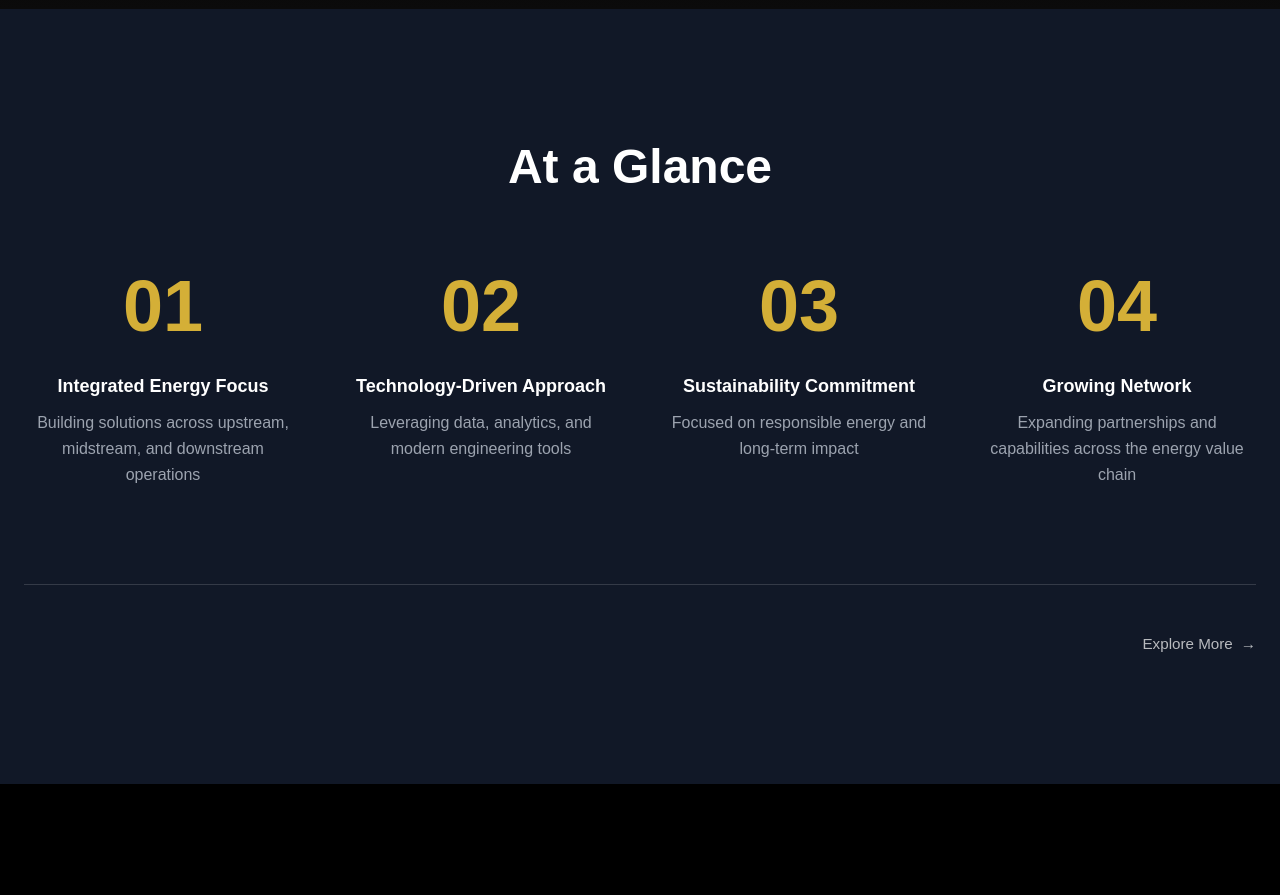
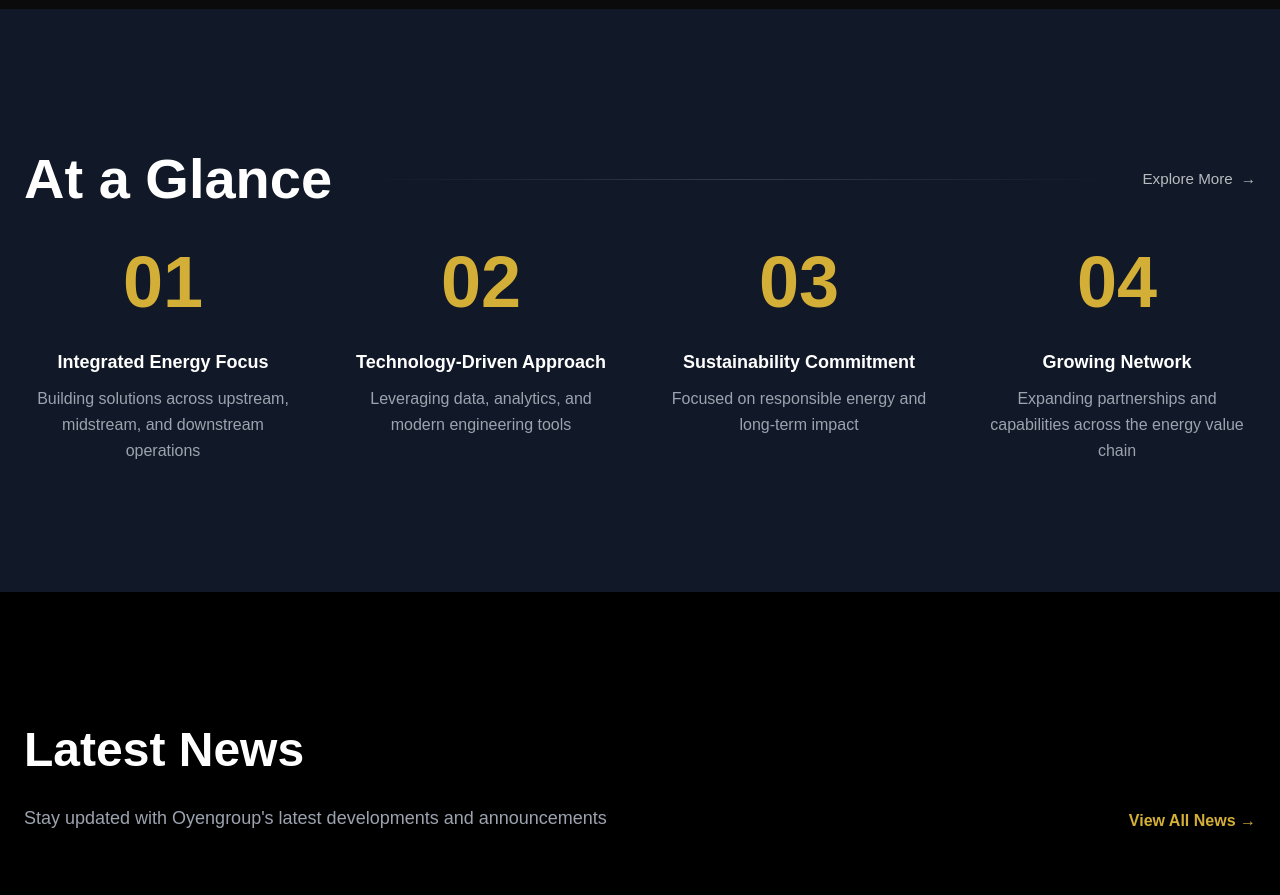
Before and after one commit to oyenhq-design/oyengroup, a Next.js app: page / in a window 1280 px wide. Shown: the part 1460-2355 px from the top of the page. Built offline with nearby package versions, Linux system fonts and the light colour scheme.

Commit message:
Redesigned At a Glance header with integrated CTA: horizontal flex layout (title | divider line | Explore More), divider gradient fade on edges, staggered animations (header 0.6s, line 0.7s@0.2s, CTA 0.6s@0.4s, grid@0.4s), arrow hover animation, premium balanced design

```diff
--- a/src/components/Statistics.tsx
+++ b/src/components/Statistics.tsx
@@ -6,7 +6,7 @@ import { useEffect, useRef, useState } from 'react';
 
 export default function Statistics() {
   const [animatedItems, setAnimatedItems] = useState(new Set());
-  const [ctaVisible, setCtaVisible] = useState(false);
+  const [headerVisible, setHeaderVisible] = useState(false);
   const sectionRef = useRef<HTMLDivElement>(null);
 
   useEffect(() => {
@@ -14,17 +14,17 @@ export default function Statistics() {
       (entries) => {
         entries.forEach((entry) => {
           if (entry.isIntersecting) {
-            // Animate items one by one
-            statistics.forEach((_, index) => {
-              setTimeout(() => {
-                setAnimatedItems((prev) => new Set(prev).add(index));
-              }, index * 120); // 120ms stagger between items
-            });
+            // Animate header first
+            setHeaderVisible(true);
 
-            // Animate CTA after items finish
+            // Animate items after header
             setTimeout(() => {
-              setCtaVisible(true);
-            }, statistics.length * 120 + 200);
+              statistics.forEach((_, index) => {
+                setTimeout(() => {
+                  setAnimatedItems((prev) => new Set(prev).add(index));
+                }, index * 120);
+              });
+            }, 400);
 
             // Stop observing after animation starts
             observer.unobserve(entry.target);
@@ -47,6 +47,69 @@ export default function Statistics() {
       className="py-20 md:py-24 lg:py-32 bg-[#111827] text-white"
     >
       <style>{`
+        .header-container {
+          display: flex;
+          align-items: center;
+          gap: 24px;
+          margin-bottom: 16px;
+          opacity: 0;
+          animation: fadeInHeader 0.6s ease forwards;
+        }
+
+        @keyframes fadeInHeader {
+          from {
+            opacity: 0;
+            transform: translateY(-8px);
+          }
+          to {
+            opacity: 1;
+            transform: translateY(0);
+          }
+        }
+
+        .header-title {
+          font-size: 2.25rem;
+          font-weight: bold;
+          white-space: nowrap;
+          flex-shrink: 0;
+        }
+
+        @media (min-width: 768px) {
+          .header-title {
+            font-size: 3rem;
+          }
+        }
+
+        @media (min-width: 1024px) {
+          .header-title {
+            font-size: 3.5rem;
+          }
+        }
+
+        .divider-line {
+          flex-grow: 1;
+          height: 1px;
+          background: linear-gradient(
+            to right,
+            rgba(255, 255, 255, 0),
+            rgba(255, 255, 255, 0.15),
+            rgba(255, 255, 255, 0)
+          );
+          animation: lineGrow 0.7s ease forwards 0.2s;
+          animation-fill-mode: both;
+        }
+
+        @keyframes lineGrow {
+          from {
+            opacity: 0;
+            width: 0;
+          }
+          to {
+            opacity: 1;
+            width: 100%;
+          }
+        }
+
         .cta-link {
           position: relative;
           display: inline-flex;
@@ -55,8 +118,20 @@ export default function Statistics() {
           color: rgba(255, 255, 255, 0.7);
           font-weight: 500;
           font-size: 0.95rem;
+          text-decoration: none;
+          white-space: nowrap;
+          flex-shrink: 0;
           transition: color 0.25s ease;
-          text-decoration: none;
+          animation: fadeInCta 0.6s ease forwards 0.4s;
+        }
+
+        @keyframes fadeInCta {
+          from {
+            opacity: 0;
+          }
+          to {
+            opacity: 1;
+          }
         }
 
         .cta-link::before {
@@ -86,31 +161,22 @@ export default function Statistics() {
         .cta-link:hover .cta-arrow {
           transform: translateX(4px);
         }
-
-        .cta-container {
-          opacity: 0;
-          transform: translateY(10px);
-          animation: fadeInUp 0.6s ease forwards;
-          animation-delay: 0.2s;
-        }
-
-        @keyframes fadeInUp {
-          from {
-            opacity: 0;
-            transform: translateY(10px);
-          }
-          to {
-            opacity: 1;
-            transform: translateY(0);
-          }
-        }
       `}</style>
 
       <div className="max-w-7xl mx-auto px-6">
-        <h2 className="text-4xl md:text-5xl font-bold mb-16 text-center leading-tight">
-          At a Glance
-        </h2>
+        {/* Integrated Header with CTA */}
+        {headerVisible && (
+          <div className="header-container">
+            <h2 className="header-title">At a Glance</h2>
+            <div className="divider-line" />
+            <Link href="/about/at-a-glance" className="cta-link">
+              <span>Explore More</span>
+              <span className="cta-arrow">→</span>
+            </Link>
+          </div>
+        )}
 
+        {/* Stats Grid */}
         <div className="grid grid-cols-1 md:grid-cols-2 lg:grid-cols-4 gap-8 lg:gap-10">
           {statistics.map((stat, index) => (
             <div
@@ -138,16 +204,6 @@ export default function Statistics() {
             </div>
           ))}
         </div>
-
-        {/* CTA Footer */}
-        {ctaVisible && (
-          <div className="cta-container mt-16 md:mt-20 lg:mt-24 pt-12 border-t border-white/15 flex justify-end">
-            <Link href="/about/at-a-glance" className="cta-link">
-              <span>Explore More</span>
-              <span className="cta-arrow">→</span>
-            </Link>
-          </div>
-        )}
       </div>
     </section>
   );
```
